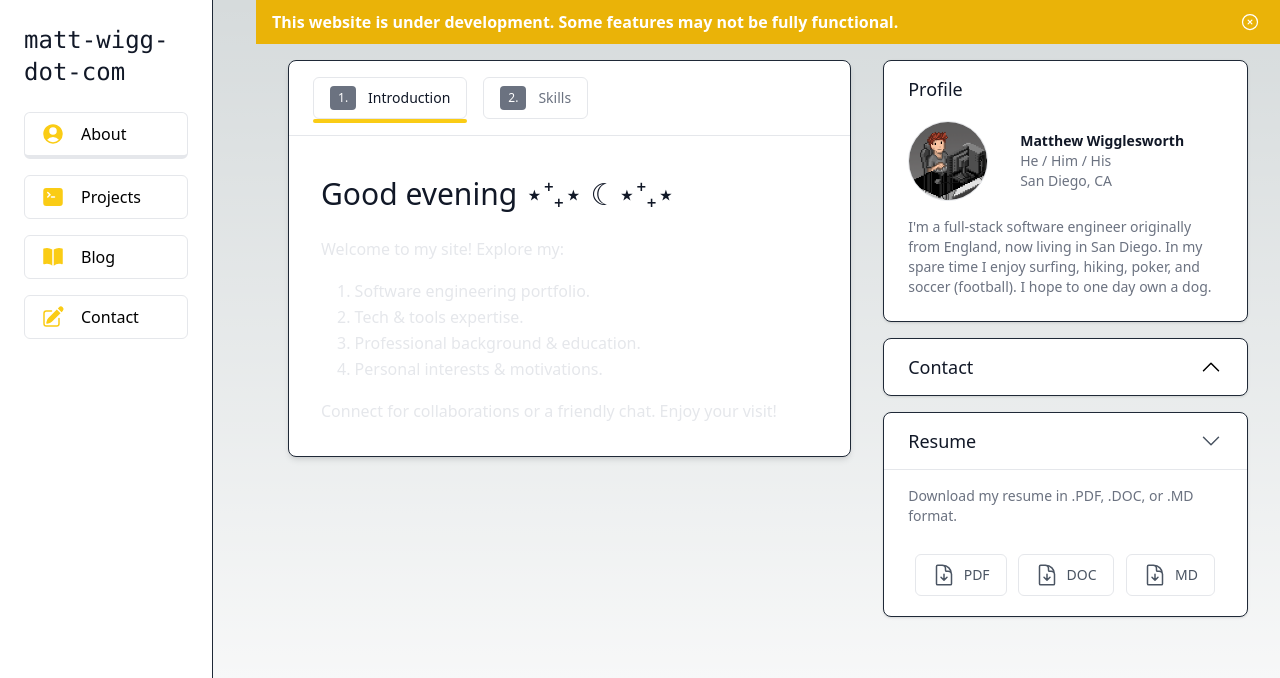
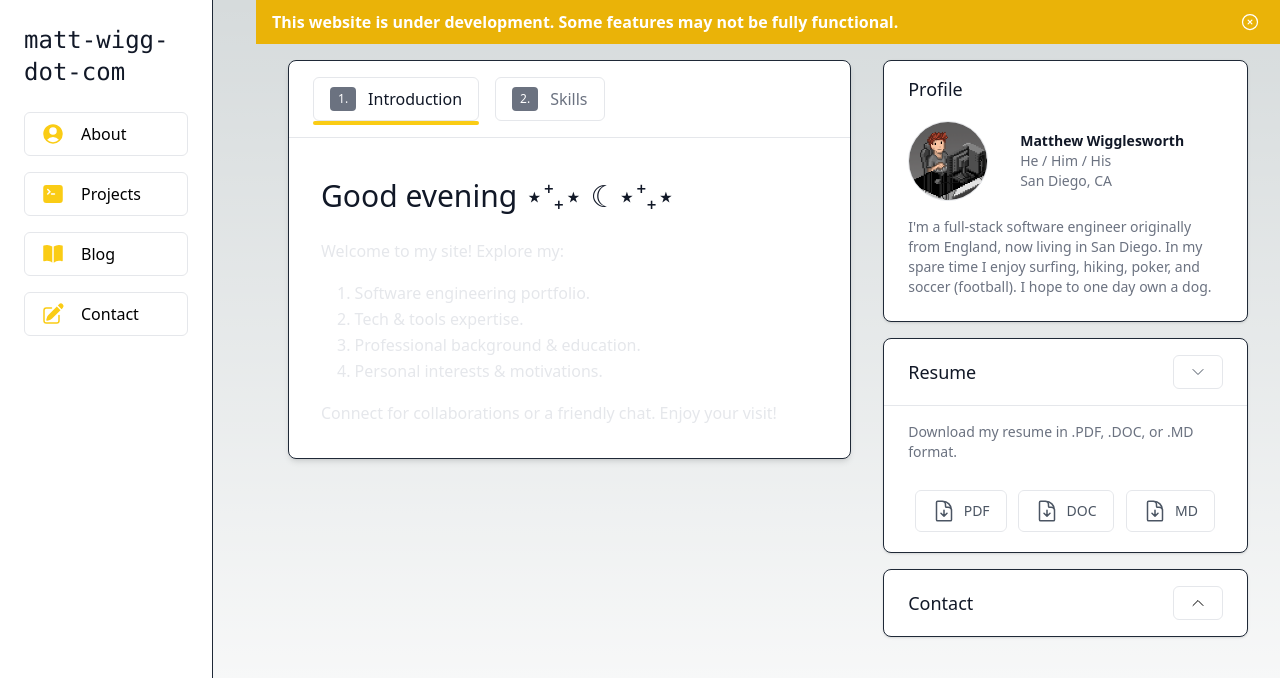
Before and after one commit to matt-wigg/matt-wigg-dot-com, a Next.js app: page / in a window 1280 px wide. Shown: the top 678 px of the page. Built offline with nearby package versions, Linux system fonts and the light colour scheme.

Commit message:
global Button.tsx

```diff
--- a/src/app/page.tsx
+++ b/src/app/page.tsx
@@ -20,10 +20,10 @@ export default function Home() {
             <Profile />
           </div>
           <div className='pb-4'>
-            <HomeContactForm />
+            <ResumeDownload />
           </div>
           <div className='pb-4'>
-            <ResumeDownload />
+            <HomeContactForm />
           </div>
         </div>
       </main>
--- /dev/null
+++ b/src/components/Button.tsx
@@ -0,0 +1,20 @@
+// components/Button.tsx
+
+import React from 'react';
+
+interface ButtonProps extends React.ComponentPropsWithoutRef<'button'> {
+  children: React.ReactNode;
+}
+
+const Button: React.FC<ButtonProps> = ({ children, ...props }) => {
+  return (
+    <button
+      {...props}
+      className={`group bg-white dark:bg-zinc-950 hover:bg-gray-100 dark:hover:bg-zinc-900 rounded-md px-4 py-2 border border-gray-200 dark:border-gray-700 flex items-center justify-start focus:outline-none focus:ring-2 focus:ring-yellow-400 dark:focus:ring-yellow-400 ${props.className}`}
+    >
+      {children}
+    </button>
+  );
+};
+
+export default Button;
--- a/src/components/ContactForm.tsx
+++ b/src/components/ContactForm.tsx
@@ -7,6 +7,7 @@ import {
   ArrowPathIcon,
   ChevronDownIcon,
 } from '@heroicons/react/24/outline';
+import Button from './Button';
 
 const ContactForm = () => {
   const [loading, setLoading] = useState(false);
@@ -56,28 +57,33 @@ const ContactForm = () => {
     <section className='container px-4 flex flex-col text-sm'>
       <article className='bg-white dark:bg-zinc-950 shadow rounded-lg overflow-hidden border border-gray-800'>
         <header
-          className='group p-4 sm:px-6 flex justify-between items-center cursor-pointer hover:bg-gray-100 dark:hover:bg-gray-800'
           onClick={toggleContentVisibility}
+          className='group p-4 sm:px-6 flex justify-between items-center cursor-pointer hover:bg-gray-100 dark:hover:bg-zinc-900'
         >
           <div>
             <h3 className='text-lg font-medium leading-6 text-gray-900 dark:text-gray-100 group-hover:text-yellow-400 dark:group-hover:text-yellow-400'>
               Contact
             </h3>
           </div>
+          <Button onClick={toggleContentVisibility}>
             <ChevronDownIcon
-            className={`h-6 w-6 transform transition duration-300 ${
+              className={`h-4 w-4 transform transition duration-300 ${
                 contentVisible
                   ? 'text-gray-600 dark:text-yellow-400'
                   : 'rotate-180 dark:text-gray-400'
               }`}
             />
+          </Button>
         </header>
+
         {contentVisible && (
           <div className='border-t border-gray-200 dark:border-gray-700 px-4 py-5 sm:p-6'>
+            {!success && !error && (
               <p className='py-1 max-w-2xl font-light text-gray-500 dark:text-gray-400 mb-4'>
-              Send me a message and I will get back to you as soon as possible.
-              I do not store or share your information.
+                Send me a message and I will get back to you as soon as
+                possible. I do not store or share your information.
               </p>
+            )}
             {success ? (
               // ...
               // success content
@@ -90,9 +96,9 @@ const ContactForm = () => {
                   possible.
                 </p>
                 <div className='flex items-center justify-center pt-4'>
-                  <button
+                  <Button
                     type='submit'
-                    className='group bg-white dark:bg-zinc-950 hover:bg-gray-100 dark:hover:bg-gray-800 rounded-md px-4 py-2 border border-gray-200 dark:border-gray-700 flex items-center justify-center cursor-pointer'
+                    className='group bg-white dark:bg-zinc-950 hover:bg-gray-100 dark:hover:bg-zinc-900 rounded-md px-4 py-2 border border-gray-200 dark:border-gray-700 flex items-center justify-center cursor-pointer'
                     disabled={loading}
                     onClick={reloadForm}
                   >
@@ -106,7 +112,7 @@ const ContactForm = () => {
                         ? 'Retry'
                         : 'Send'}
                     </span>
-                  </button>
+                  </Button>
                 </div>
               </div>
             ) : error ? (
@@ -120,9 +126,9 @@ const ContactForm = () => {
                   Something went wrong. Please try again later.
                 </p>
                 <div className='flex items-center justify-center pt-4'>
-                  <button
+                  <Button
                     type='submit'
-                    className='group bg-white dark:bg-zinc-950 hover:bg-gray-100 dark:hover:bg-gray-800 rounded-md px-4 py-2 border border-gray-200 dark:border-gray-700 flex items-center justify-center cursor-pointer'
+                    className='group bg-white dark:bg-zinc-950 hover:bg-gray-100 dark:hover:bg-zinc-900 rounded-md px-4 py-2 border border-gray-200 dark:border-gray-700 flex items-center justify-center cursor-pointer'
                     disabled={loading || success}
                     onClick={reloadForm}
                   >
@@ -136,7 +142,7 @@ const ContactForm = () => {
                         ? 'Retry'
                         : 'Send'}
                     </span>
-                  </button>
+                  </Button>
                 </div>
               </div>
             ) : (
@@ -180,9 +186,9 @@ const ContactForm = () => {
                   />
 
                   <div className='flex items-center justify-end'>
-                    <button
+                    <Button
                       type='submit'
-                      className='group bg-white dark:bg-zinc-950 hover:bg-gray-100 dark:hover:bg-gray-800 rounded-md px-4 py-2 border border-gray-200 dark:border-gray-700 flex items-center justify-center'
+                      className='group bg-white dark:bg-zinc-950 hover:bg-gray-100 dark:hover:bg-zinc-900 rounded-md px-4 py-2 border border-gray-200 dark:border-gray-700 flex items-center justify-center'
                       disabled={loading || success || error}
                     >
                       {renderIcon()}
@@ -195,7 +201,7 @@ const ContactForm = () => {
                           ? 'Error!'
                           : 'Send'}
                       </span>
-                    </button>
+                    </Button>
                   </div>
                 </div>
               </form>
--- a/src/components/HomeTabs/HomeTabs.tsx
+++ b/src/components/HomeTabs/HomeTabs.tsx
@@ -2,6 +2,7 @@
 
 import React, { useRef, useState, useEffect } from 'react';
 import TabContent from './TabContent';
+import Button from '../Button';
 
 type TabName = 'introduction' | 'skills' | 'experience';
 
@@ -80,7 +81,7 @@ const HomeTabs = () => {
                   tabRefs.current[index] = el;
                 }
               }}
-              className={`bg-white dark:bg-zinc-950  hover:bg-gray-100 dark:hover:bg-gray-800 rounded-md px-4 py-2 mr-4 border border-gray-200 dark:border-gray-700 flex items-center justify-center text-sm font-medium ${
+              className={`group bg-white dark:bg-zinc-950 hover:bg-gray-100 dark:hover:bg-zinc-900 rounded-md px-4 py-2 border border-gray-200 dark:border-gray-700 flex items-center justify-start focus:outline-none focus:ring-2 focus:ring-yellow-400 dark:focus:ring-yellow-400 mr-4 ${
                 activeTab === tab
                   ? 'text-gray-900 dark:text-yellow-400'
                   : 'text-gray-500 dark:text-gray-100 dark:hover:text-yellow-400'
--- a/src/components/Navbar.tsx
+++ b/src/components/Navbar.tsx
@@ -8,6 +8,7 @@ import {
 } from '@heroicons/react/24/solid';
 import Link from 'next/link';
 import { useRouter, usePathname } from 'next/navigation';
+import Button from './Button';
 
 const Navbar = () => {
   const [isOpen, setIsOpen] = useState(false);
@@ -55,11 +56,9 @@ const Navbar = () => {
             matt-wigg-dot-com
           </h1>
           <Link href='/' legacyBehavior>
-            <button
-              className={`bg-white dark:bg-zinc-950 hover:bg-gray-100 dark:hover:bg-gray-800 rounded-md px-4 py-2 border border-gray-200 dark:border-gray-700 flex items-center justify-start w-full dark:hover:text-yellow-400 ${
-                pathname === '/'
-                  ? 'dark:border-b-yellow-400 border-b-4 dark:text-yellow-400'
-                  : 'dark:text-gray-100'
+            <Button
+              className={`bg-white dark:bg-zinc-950 hover:bg-gray-100 dark:hover:bg-zinc-900 rounded-md px-4 py-2 border border-gray-200 dark:border-gray-700 flex items-center justify-start w-full dark:hover:text-yellow-400 ${
+                pathname === '/' ? 'dark:text-yellow-400' : 'dark:text-gray-100'
               }`}
             >
               <UserCircleIcon className='h-6 w-6 text-yellow-400' />
@@ -72,33 +71,33 @@ const Navbar = () => {
                 </span> */}
                 About
               </span>
-            </button>
+            </Button>
           </Link>
           <Link href='/projects' legacyBehavior>
-            <button
-              className={`bg-white dark:bg-zinc-950 hover:bg-gray-100 dark:hover:bg-gray-800 rounded-md px-4 py-2 border border-gray-200 dark:border-gray-700 flex items-center justify-start w-full dark:hover:text-yellow-400 ${
+            <Button
+              className={`bg-white dark:bg-zinc-950 hover:bg-gray-100 dark:hover:bg-zinc-900 rounded-md px-4 py-2 border border-gray-200 dark:border-gray-700 flex items-center justify-start w-full dark:hover:text-yellow-400 ${
                 pathname === '/projects'
-                  ? 'dark:border-b-yellow-400 border-b-4 dark:text-yellow-400'
+                  ? 'dark:text-yellow-400'
                   : 'dark:text-gray-100'
               }`}
             >
               <CommandLineIcon className='h-6 w-6 text-yellow-400' />
               <span className='ml-4'>
                 {/* <span
-                  className={`inline-block text-white dark:text-gray-400 rounded px-2 py-1 text-xs mr-2 transition duration-150 ease-in-out'bg-gray-200 dark:bg-gray-700 'bg-gray-400 bg-gray-300 dark:bg-gray-800''
+                  className={`inline-block text-white dark:text-gray-400 rounded px-2 py-1 text-xs mr-2 transition duration-150 ease-in-out'bg-gray-200 dark:bg-gray-700 'bg-gray-400 bg-gray-300 dark:bg-zinc-900''
     `}
                 >
                   p.
                 </span> */}
                 Projects
               </span>
-            </button>
+            </Button>
           </Link>
           <Link href='/blog' legacyBehavior>
-            <button
-              className={`bg-white dark:bg-zinc-950 hover:bg-gray-100 dark:hover:bg-gray-800 rounded-md px-4 py-2 border border-gray-200 dark:border-gray-700 flex items-center justify-start w-full dark:hover:text-yellow-400 ${
+            <Button
+              className={`bg-white dark:bg-zinc-950 hover:bg-gray-100 dark:hover:bg-zinc-900 rounded-md px-4 py-2 border border-gray-200 dark:border-gray-700 flex items-center justify-start w-full dark:hover:text-yellow-400 ${
                 pathname === '/blog'
-                  ? 'dark:border-b-yellow-400 border-b-4 dark:text-yellow-400'
+                  ? 'dark:text-yellow-400'
                   : 'dark:text-gray-100'
               }`}
             >
@@ -112,27 +111,27 @@ const Navbar = () => {
                 </span> */}
                 Blog
               </span>
-            </button>
+            </Button>
           </Link>
           <Link href='/contact' legacyBehavior>
-            <button
-              className={`bg-white dark:bg-zinc-950 hover:bg-gray-100 dark:hover:bg-gray-800 rounded-md px-4 py-2 border border-gray-200 dark:border-gray-700 flex items-center justify-start w-full dark:hover:text-yellow-400 ${
+            <Button
+              className={`bg-white dark:bg-zinc-950 hover:bg-gray-100 dark:hover:bg-zinc-900 rounded-md px-4 py-2 border border-gray-200 dark:border-gray-700 flex items-center justify-start w-full dark:hover:text-yellow-400 ${
                 pathname === '/contact'
-                  ? 'dark:border-b-yellow-400 border-b-4 dark:text-yellow-400'
+                  ? 'dark:text-yellow-400'
                   : 'dark:text-gray-100'
               }`}
             >
               <PencilSquareIcon className='h-6 w-6 text-yellow-400' />
               <span className='ml-4'>
                 {/* <span
-                  className={`inline-block text-white dark:text-gray-400 rounded px-2 py-1 text-xs mr-2 transition duration-150 ease-in-out'bg-gray-200 dark:bg-gray-700 'bg-gray-400 bg-gray-300 dark:bg-gray-800''
+                  className={`inline-block text-white dark:text-gray-400 rounded px-2 py-1 text-xs mr-2 transition duration-150 ease-in-out'bg-gray-200 dark:bg-gray-700 'bg-gray-400 bg-gray-300 dark:bg-zinc-900''
     `}
                 >
                   c.
                 </span> */}
                 Contact
               </span>
-            </button>
+            </Button>
           </Link>
         </nav>
       </div>
@@ -141,7 +140,7 @@ const Navbar = () => {
         {/* Mobile Navbar */}
         <div className='md:hidden flex items-center justify-between bg-zinc-950 p-4 border-b border-gray-200 dark:border-gray-700'>
           <p className='text-white font-mono'>matt-wigg-dot-com</p>
-          <button className='text-yellow-400' onClick={toggleMenu}>
+          <Button className='text-yellow-400' onClick={toggleMenu}>
             <svg
               className='w-6 h-6'
               fill='none'
@@ -156,46 +155,46 @@ const Navbar = () => {
                 d='M4 6h16M4 12h16M4 18h16'
               ></path>
             </svg>
-          </button>
+          </Button>
         </div>
         {isOpen && (
           <nav className='border-b border-gray-200 dark:border-gray-700 md:hidden bg-zinc-950 p-4 space-y-2 text-gray-100 absolute top-12 w-full z-10'>
             <div className='flex flex-col w-full space-y-2'>
               <Link href='/' legacyBehavior>
-                <button
-                  className='bg-white dark:bg-zinc-950 hover:bg-gray-100 dark:hover:bg-gray-800 rounded-md px-4 py-2 border border-gray-200 dark:border-gray-700 flex items-center justify-start w-full'
+                <Button
+                  className='bg-white dark:bg-zinc-950 hover:bg-gray-100 dark:hover:bg-zinc-900 rounded-md px-4 py-2 border border-gray-200 dark:border-gray-700 flex items-center justify-start w-full'
                   onClick={() => toggleMenu()}
                 >
                   <UserCircleIcon className='h-6 w-6 text-yellow-400' />
                   <span className='ml-4'>About</span>
-                </button>
+                </Button>
               </Link>
               <Link href='/projects' legacyBehavior>
-                <button
-                  className='bg-white dark:bg-zinc-950 hover:bg-gray-100 dark:hover:bg-gray-800 rounded-md px-4 py-2 border border-gray-200 dark:border-gray-700 flex items-center justify-start w-full'
+                <Button
+                  className='bg-white dark:bg-zinc-950 hover:bg-gray-100 dark:hover:bg-zinc-900 rounded-md px-4 py-2 border border-gray-200 dark:border-gray-700 flex items-center justify-start w-full'
                   onClick={() => toggleMenu()}
                 >
                   <CommandLineIcon className='h-6 w-6 text-yellow-400' />
                   <span className='ml-4'>Projects</span>
-                </button>
+                </Button>
               </Link>
               <Link href='/blog' legacyBehavior>
-                <button
-                  className='bg-white dark:bg-zinc-950 hover:bg-gray-100 dark:hover:bg-gray-800 rounded-md px-4 py-2 border border-gray-200 dark:border-gray-700 flex items-center justify-start w-full'
+                <Button
+                  className='bg-white dark:bg-zinc-950 hover:bg-gray-100 dark:hover:bg-zinc-900 rounded-md px-4 py-2 border border-gray-200 dark:border-gray-700 flex items-center justify-start w-full'
                   onClick={() => toggleMenu()}
                 >
                   <BookOpenIcon className='h-6 w-6 text-yellow-400' />
                   <span className='ml-4'>Blog</span>
-                </button>
+                </Button>
               </Link>
               <Link href='/contact' legacyBehavior>
-                <button
-                  className='bg-white dark:bg-zinc-950 hover:bg-gray-100 dark:hover:bg-gray-800 rounded-md px-4 py-2 border border-gray-200 dark:border-gray-700 flex items-center justify-start w-full'
+                <Button
+                  className='bg-white dark:bg-zinc-950 hover:bg-gray-100 dark:hover:bg-zinc-900 rounded-md px-4 py-2 border border-gray-200 dark:border-gray-700 flex items-center justify-start w-full'
                   onClick={() => toggleMenu()}
                 >
                   <PencilSquareIcon className='h-6 w-6 text-yellow-400' />
                   <span className='ml-4'>Contact</span>
-                </button>
+                </Button>
               </Link>
             </div>
           </nav>
--- a/src/components/ResumeDownload.tsx
+++ b/src/components/ResumeDownload.tsx
@@ -1,10 +1,10 @@
 'use client';
-
 import { useState } from 'react';
 import {
   DocumentArrowDownIcon,
   ChevronDownIcon,
 } from '@heroicons/react/24/outline';
+import Button from './Button';
 
 const ResumeDownload = () => {
   const [contentVisible, setContentVisible] = useState(true);
@@ -22,26 +22,28 @@ const ResumeDownload = () => {
 
   return (
     <section className='container px-4 flex flex-col text-sm'>
-      <article className='bg-white dark:bg-zinc-950 shadow rounded-lg overflow-hidden border border-gray-800 '>
+      <article className='bg-white dark:bg-zinc-950 shadow rounded-lg overflow-hidden border border-gray-800'>
         <header
-          className='group p-4 sm:px-6 flex justify-between items-center cursor-pointer hover:bg-gray-100 dark:hover:bg-gray-800'
           onClick={toggleContentVisibility}
+          className='group p-4 sm:px-6 flex justify-between items-center cursor-pointer hover:bg-gray-100 dark:hover:bg-zinc-900'
         >
           <div>
             <h3 className='text-lg font-medium leading-6 text-gray-900 dark:text-gray-100 group-hover:text-yellow-400 dark:group-hover:text-yellow-400'>
               Resume
             </h3>
           </div>
+          <Button onClick={toggleContentVisibility}>
             <ChevronDownIcon
-            className={`h-6 w-6 transform transition duration-300 ${
+              className={`h-4 w-4 transform transition duration-300 ${
                 contentVisible
                   ? 'text-gray-600 dark:text-yellow-400'
                   : 'rotate-180 dark:text-gray-400'
               }`}
             />
+          </Button>
         </header>
         {contentVisible && (
-          <div className='border-t border-gray-200 dark:border-gray-700 px-4 py-3 sm:px-6 '>
+          <div className='border-t border-gray-200 dark:border-gray-700 px-4 py-3 sm:px-6'>
             <p className='py-1 max-w-2xl font-light text-gray-500 dark:text-gray-400 mb-4'>
               Download my resume in .PDF, .DOC, or .MD format.
             </p>
@@ -51,15 +53,15 @@ const ResumeDownload = () => {
                   key={format}
                   className='col-span-1 flex items-center justify-center py-2 px-2'
                 >
-                  <button
+                  <Button
                     onClick={() => downloadFile(format)}
-                    className='group bg-white dark:bg-zinc-950 hover:bg-gray-100 dark:hover:bg-gray-800 rounded-md px-4 py-2 border border-gray-200 dark:border-gray-700 flex items-center justify-center'
+                    className='group bg-white dark:bg-zinc-950 hover:bg-gray-100 dark:hover:bg-zinc-900 rounded-md px-4 py-2 border border-gray-200 dark:border-gray-700 flex items-center justify-center'
                   >
                     <DocumentArrowDownIcon className='h-6 w-6 text-gray-600 dark:text-gray-400 group-hover:text-yellow-400 dark:group-hover:text-yellow-400 mr-2' />
                     <span className='text-sm text-gray-600 dark:text-gray-400 font-medium group-hover:text-yellow-400 dark:group-hover:text-yellow-400'>
                       {format.toUpperCase()}
                     </span>
-                  </button>
+                  </Button>
                 </li>
               ))}
             </ul>
```
Lines whose indentation alone changed are shown as unchanged.
